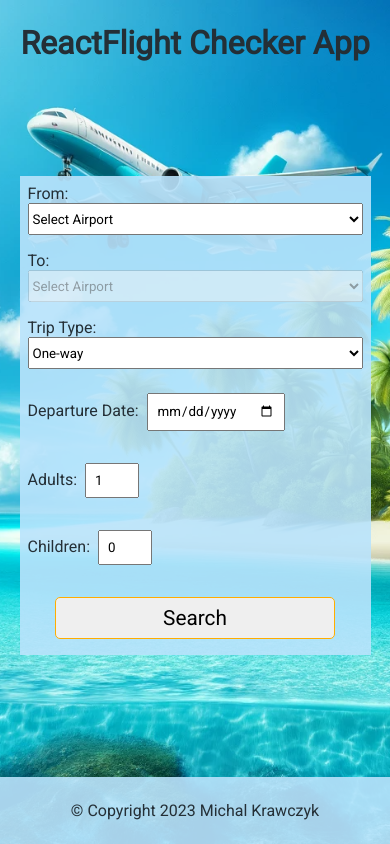
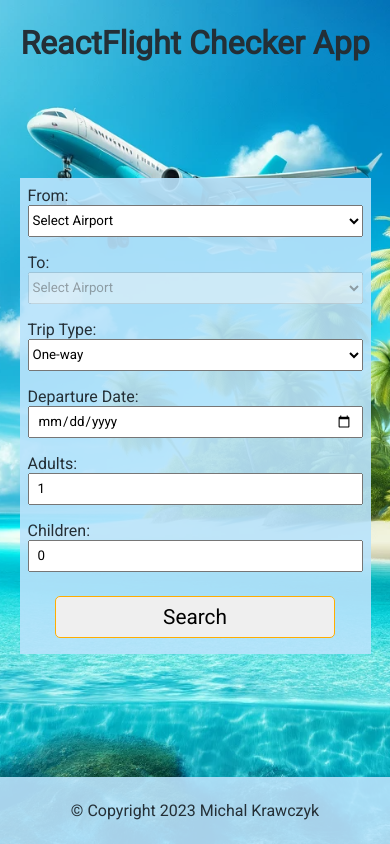
Before and after one commit to NewViewNewBeginning/react-flight-app, a React (Create React App) app: page / in a window 390 px wide. Built offline with nearby package versions, Linux system fonts and the light colour scheme.

Commit message:
style for desktop and mobile with full responsivenes

```diff
--- a/src/FlightSearchForm.jsx
+++ b/src/FlightSearchForm.jsx
@@ -139,6 +139,7 @@ const FlightSearchForm = () => {
 				<>
 					<form onSubmit={handleSearch}>
 						{error && <div className='error-message'>{error}</div>}
+						<div className='half-form'>
 							<label>
 								From:
 								<select
@@ -187,6 +188,8 @@ const FlightSearchForm = () => {
 									<option value='return'>Return</option>
 								</select>
 							</label>
+						</div>
+						<div className='half-form'>
 							<label>
 								Departure Date:
 								<input
@@ -243,6 +246,7 @@ const FlightSearchForm = () => {
 									}}
 								/>
 							</label>
+						</div>
 						<button type='submit'>Search</button>
 					</form>
 					{flightDetails && (
--- a/src/PersonalDetailsForm.jsx
+++ b/src/PersonalDetailsForm.jsx
@@ -22,29 +22,35 @@ const PersonalDetailsForm = ({ onPurchase }) => {
 		<>
 			<h2>Personal Details</h2>
 			<form onSubmit={handleSubmit}>
-				<label htmlFor='first-name'>First Name</label>
+				<label htmlFor='first-name'>
+					First Name
 					<input
 						type='text'
 						id='first-name'
 						value={firstName}
 						onChange={event => setFirstName(event.target.value)}
 					/>
+				</label>
 
-				<label htmlFor='last-name'>Last Name</label>
+				<label htmlFor='last-name'>
+					Last Name
 					<input
 						type='text'
 						id='last-name'
 						value={lastName}
 						onChange={event => setLastName(event.target.value)}
 					/>
+				</label>
 
-				<label htmlFor='email'>Email</label>
+				<label htmlFor='email'>
+					Email
 					<input
 						type='email'
 						id='email'
 						value={email}
 						onChange={event => setEmail(event.target.value)}
 					/>
+				</label>
 
 				{error && <p className='error'>{error}</p>}
 				<button type='submit'>Buy Now</button>
--- a/src/index.css
+++ b/src/index.css
@@ -23,6 +23,11 @@ h1 {
 	font-size: clamp(2rem, 2vw + 1rem, 3.5rem);
 }
 
+h2 {
+	background-color: var(--bg-main);
+	padding: 1rem;
+}
+
 .app {
 	min-height: 100vh;
 	display: flex;
@@ -34,6 +39,7 @@ form,
 .flight-details,
 .finalMsgCont {
 	width: 90%;
+	max-width: 1200px;
 	background-color: var(--bg-main);
 	display: flex;
 	flex-direction: column;
@@ -47,14 +53,14 @@ form,
 
 form label,
 input {
-	display: inline-block;
 	padding: 0.5rem;
 }
 .last-input {
 	margin-top: 1rem;
 }
 input {
-	margin: 0.5rem;
+	width: 100%;
+	height: 2rem;
 }
 
 .half-form div input {
@@ -62,6 +68,14 @@ input {
 	height: 2rem;
 	outline: none;
 	border: none;
+}
+.half-form {
+	display: flex;
+	flex-direction: column;
+	justify-content: space-between;
+}
+.half-form label {
+	width: 100%;
 }
 select {
 	width: 100%;
@@ -98,7 +112,8 @@ footer {
 	padding: 1.5rem 0;
 }
 
-.error-message {
+.error-message,
+.error {
 	background-color: var(--bg-main);
 	font-weight: 700;
 	color: red;
@@ -115,4 +130,10 @@ footer {
 	#root {
 		background-image: url(assets/flight-bg.png);
 	}
+	.half-form {
+		flex-direction: row;
+	}
+	button {
+		max-width: 250px;
+	}
 }
```
Lines whose indentation alone changed are shown as unchanged.
